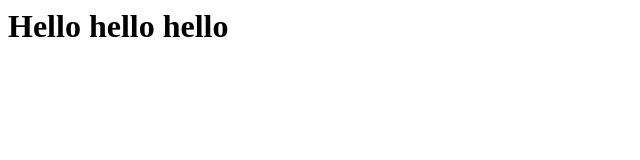
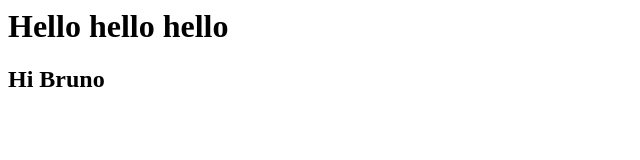
Before and after one commit to ShotaG/bsadmin, a plain HTML site: page index.html in a window 1280 px wide. Shown: the whole page, without its empty margins (0-640 px from the left). Drawn offline with Linux system fonts and the light colour scheme.

Commit message:
did this work?

```diff
--- a/index.html
+++ b/index.html
@@ -4,5 +4,6 @@
 </head>
 <body>
 	<h1>Hello hello hello</h1>
+	<h2>Hi Bruno</h2>
 </body>
 </html>
```
